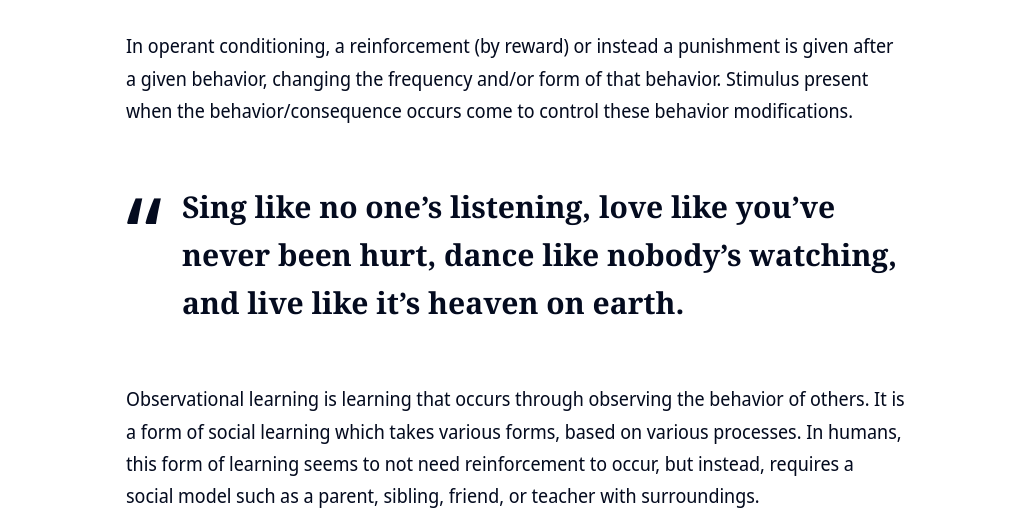
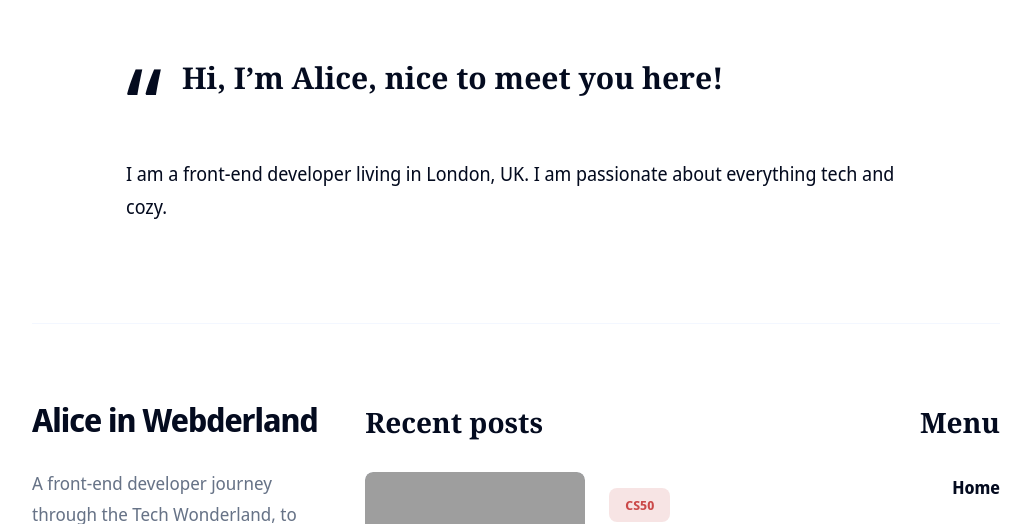
Before and after one commit to BrunelAlice/BrunelAlice.github.io, a Jekyll site: the page built from _pages/about.md, in a window 1280 px wide and 1400 px high, scrolled down 613 px. Shown: the part 203-727 px from the top of the window, without its empty margins (124-1155 px from the left). Built offline with Jekyll 4.4.1, drawn with Linux system fonts in a browser that asks for light colours; nearby versions of some CDN libraries; some of the changed text lies outside the part shown; grey boxes are pictures that could not be loaded.

Commit message:
Hid about page

```diff
--- a/_data/settings.yml
+++ b/_data/settings.yml
@@ -20,8 +20,8 @@ menu__settings:
     #  url: "/videos/"
     - title: "Pages"
       submenu:
-        - url: "/about/"
-          title: "About"
+        #- url: "/about/"
+        #  title: "About"
         - url: "/contact/"
           title: "Contact"
         #- url: "/elements/"
--- a/_pages/about.md
+++ b/_pages/about.md
@@ -2,27 +2,9 @@
 layout: page
 title: About
 permalink: /about/
-image: "https://avatars.githubusercontent.com/u/115467221?v=4"
+image: "https://cdn.midjourney.com/87d67ffc-400c-4f2d-8af1-f40d21d38de5/0_1.png"
 ---
 
-In operant conditioning, a reinforcement (by reward) or instead a punishment is given after a given behavior, changing the frequency and/or form of that behavior. Stimulus present when the behavior/consequence occurs come to control these behavior modifications.
+> Hi, I'm Alice, nice to meet you here!
 
-> Sing like no one’s listening, love like you’ve never been hurt, dance like nobody’s watching, and live like it’s heaven on earth.
-
-Observational learning is learning that occurs through observing the behavior of others. It is a form of social learning which takes various forms, based on various processes. In humans, this form of learning seems to not need reinforcement to occur, but instead, requires a social model such as a parent, sibling, friend, or teacher with surroundings.
-
-<div class="gallery-box">
-  <div class="gallery">
-    <img src="/images/103.jpg" loading="lazy">
-    <img src="/images/104.jpg" loading="lazy">
-  </div>
-  <em>Gallery / <a href="https://unsplash.com/" target="_blank">Unsplash</a></em>
-</div>
-
-Nonformal learning is organized learning outside the formal learning system. For example, learning by coming together with people with similar interests and exchanging viewpoints, in clubs or in (international) youth organizations, workshops.
-
-Informal learning is less structured than "nonformal" one. It may occur through the experience of day-to-day situations (for example, one would learn to look ahead while walking because of the danger inherent in not paying attention to where one is going). It is learning from life, during a meal at the table with parents, play, exploring, etc.
-
-<p><iframe src="https://player.vimeo.com/video/148003889?h=d36b8b4cbb" loading="lazy" width="640" height="360" frameborder="0" allowfullscreen></iframe></p>
-
-The educational system may use a combination of formal, informal, and nonformal learning methods. The UN and EU recognize these different forms of learning (cf. links below). In some schools, students can get points that count in the formal-learning systems if they get work done in informal-learning circuits. They may be given time to assist international youth workshops and training courses, on the condition they prepare, contribute, share, and can prove this offered valuable new insight, helped to acquire new skills, a place to experience.
+I am a front-end developer living in London, UK. I am passionate about everything tech and cozy.
```
